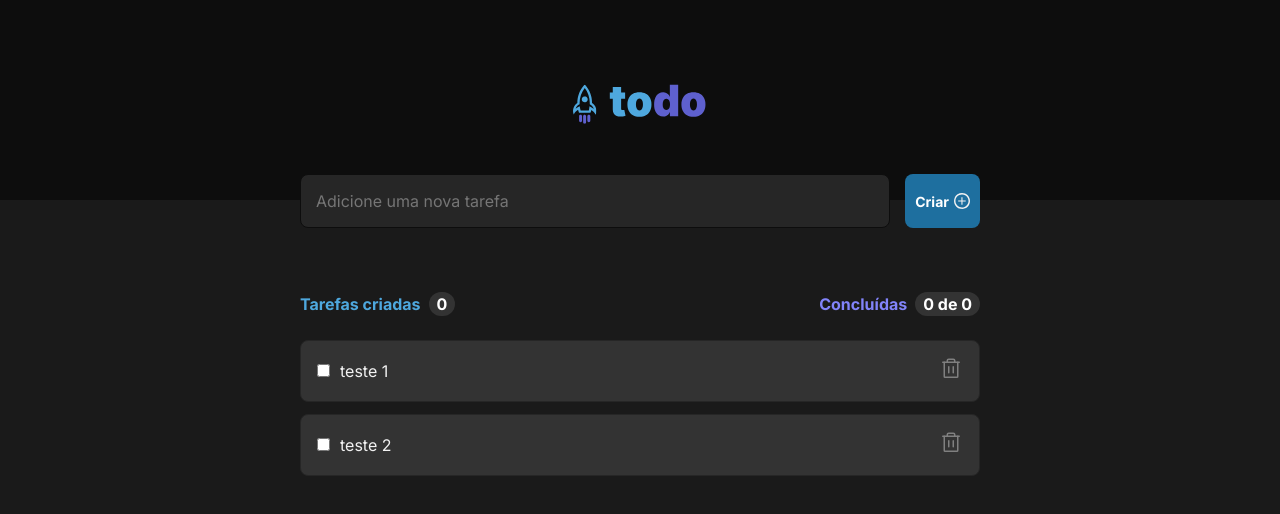
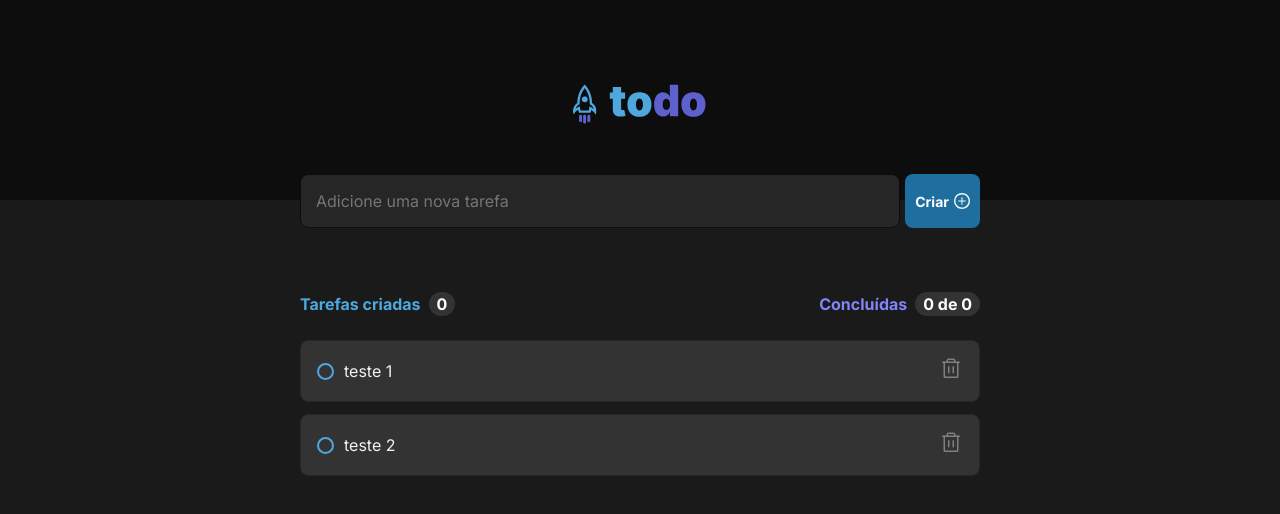
Before and after one commit to luucasmorato/task-control, a React (Vite) app: page / in a window 1280 px wide. Shown: the top 514 px of the page. Built offline with nearby package versions, Linux system fonts and the light colour scheme; a web font is replaced by a local one.

Commit message:
customized check

```diff
--- a/src/components/Task.module.css
+++ b/src/components/Task.module.css
@@ -9,28 +9,40 @@
   margin: 12px 0;
 }
 
-input[type="checkbox"]:checked {
-  background-color: var(--purple-dark);
-}
-
 button {
   cursor: pointer;
   border: 0;
   background-color: transparent;
 }
 
-input {
-  margin-right: 10px;
+.containerCheck {
+  width: 100%;
 }
 
-input:checked + label {
+label input:checked + div + span {
   color: var(--gray-300);
   text-decoration: line-through;
 }
 
-input[type="checkbox"]:before {
+label input:checked + div {
+  background-color: var(--purple-dark);
+  border: 2px solid var(--purple-dark);
+}
+
+label {
+  display: flex;
+  align-items: center;
+  cursor: pointer;
+}
+
+.check {
+  height: 17px;
+  width: 17px;
+  border: 2px solid var(--blue);
   border-radius: 50%;
-  display: block;
-  position: absolute;
-  background: red;
+  margin-right: 10px;
 }
+
+input[type="checkbox"] {
+  display: none;
+}
--- a/src/components/Task.tsx
+++ b/src/components/Task.tsx
@@ -8,10 +8,11 @@ type TaskProps = {
 export const Task = ({ content }: TaskProps) => {
   return (
     <div className={styles.container}>
-      <div>
+      <div className={styles.containerCheck}>
         <label>
           <input type="checkbox" />
-          {content}
+          <div className={styles.check}></div>
+          <span>{content}</span>
         </label>
       </div>
       <button onClick={() => {}} title="Deletar tarefa">
```
